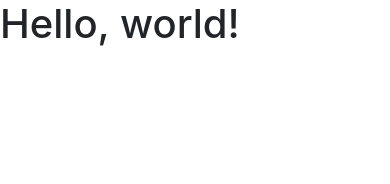
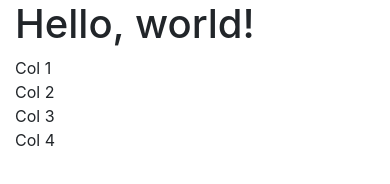
Before and after one commit to spielhoelle/bootstrap-starter, a plain HTML site: page index.html in a window 390 px wide. Drawn offline with nearby package versions, Linux system fonts and the light colour scheme.

Commit message:
feat: visualize breakpoint col module

```diff
--- a/index.html
+++ b/index.html
@@ -13,8 +13,23 @@
 </head>
 
 <body>
-    <h1>Hello, world!</h1>
-
+    <div class="container">
+        <h1>Hello, world!</h1>
+        <div class="row">
+            <div class="col-sm-6 col-md-4 col-lg-2">
+                Col 1
+            </div>
+            <div class="col-sm-6 col-md-4 col-lg-2">
+                Col 2
+            </div>
+            <div class="col-sm-6 col-md-4 col-lg-2">
+                Col 3
+            </div>
+            <div class="col-sm-6 col-md-4 col-lg-2">
+                Col 4
+            </div>
+        </div>
+    </div>
 </body>
 
 </html>
```
